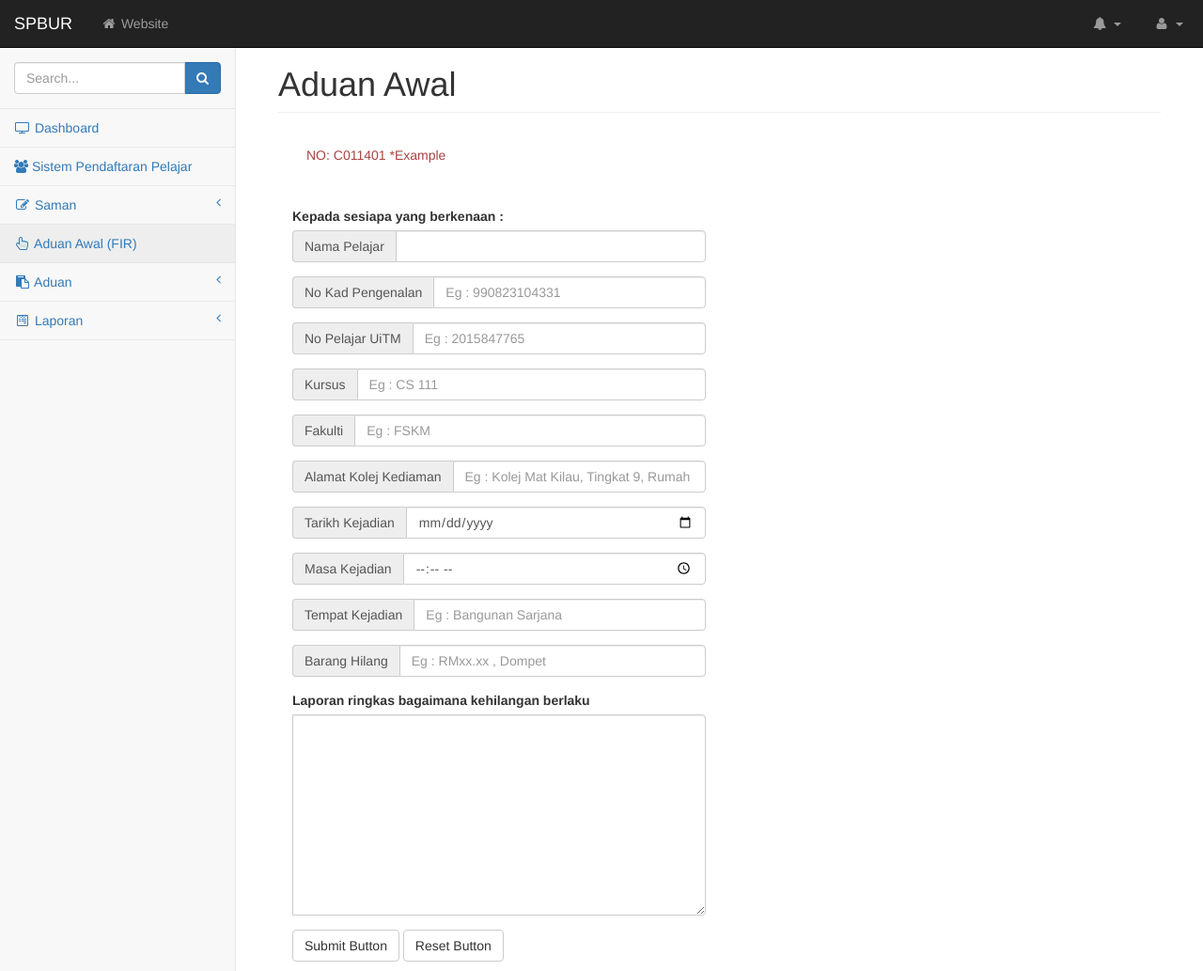
After one commit to FDLAHafa/Project_LI, a PHP site: page /fir.php in a window 1280 px wide. The commit adds this page. Shown: the whole page at 94% size. Run offline with PHP 8.4, Linux system fonts and the light colour scheme; data that the repository does not hold is empty; some libraries are stand-ins or nearby versions.

Commit message:
first report done

```diff
--- a/DashboardOnly.php
+++ b/DashboardOnly.php
@@ -96,7 +96,7 @@
                     </ul>
                 </li>
                 <li>
-                    <a href="#" class=""><i class="fa fa-hand-pointer-o fa-fw"></i> Aduan Awal (FIR)</a>
+                    <a href="fir.php" class=""><i class="fa fa-hand-pointer-o fa-fw"></i> Aduan Awal (FIR)</a>
                 </li>
                 <li>
                     <a href="#"><i class="fa fa-clipboard fa-fw"></i> Aduan <span class="fa arrow"></span></a>
--- /dev/null
+++ b/fir.php
@@ -0,0 +1,135 @@
+<!DOCTYPE html>
+<html lang="en">
+  <head>
+    <meta charset="utf-8">
+    <meta http-equiv="X-UA-Compatible" content="IE=edge">
+    <meta name="viewport" content="width=device-width, initial-scale=1">
+    <meta name="description" content="">
+    <meta name="author" content="">
+    <link rel="stylesheet" href="//cdnjs.cloudflare.com/ajax/libs/morris.js/0.5.1/morris.css">
+    <script src="//ajax.googleapis.com/ajax/libs/jquery/1.9.0/jquery.min.js"></script>
+    <script src="//cdnjs.cloudflare.com/ajax/libs/raphael/2.1.0/raphael-min.js"></script>
+    <script src="//cdnjs.cloudflare.com/ajax/libs/morris.js/0.5.1/morris.min.js"></script>
+    <title>SPBUR</title>
+
+    <!-- Bootstrap Core CSS -->
+    <link href="css/bootstrap.min.css" rel="stylesheet">
+
+    <!-- MetisMenu CSS -->
+    <link href="css/metisMenu.min.css" rel="stylesheet">
+
+    <!-- Timeline CSS -->
+    <link href="css/timeline.css" rel="stylesheet">
+
+    <!-- Custom CSS -->
+    <link href="css/startmin.css" rel="stylesheet">
+
+    <!-- Morris Charts CSS -->
+    <link href="css/morris.css" rel="stylesheet">
+
+    <!-- Custom Fonts -->
+    <link href="css/font-awesome.min.css" rel="stylesheet" type="text/css">
+
+    <!-- HTML5 Shim and Respond.js IE8 support of HTML5 elements and media queries -->
+    <!-- WARNING: Respond.js doesn't work if you view the page via file:// -->
+    <!--[if lt IE 9]>
+    <script src="https://oss.maxcdn.com/libs/html5shiv/3.7.0/html5shiv.js"></script>
+    <script src="https://oss.maxcdn.com/libs/respond.js/1.4.2/respond.min.js"></script>
+    <![endif]-->
+  </head>
+  <body>
+      <?php
+      include("dbconn.php");
+      session_start();
+          if(isset($_SESSION['staff_ID']))
+          {
+
+          $sql0 = "SELECT * FROM staff WHERE staff_ID = ".$_SESSION['staff_ID']."";
+          $query0 = mysqli_query($dbconn, $sql0) or die ("Error: ".mysqli_error($dbconn));
+          $r = mysqli_fetch_assoc($query0);
+          }
+      ?>
+
+      <div id="wrapper">
+          <?php include("DashboardOnly.php");?>
+      </div>
+
+  <!-- Page Content -->
+  <div id="page-wrapper">
+      <div class="container-fluid">
+          <div class="row">
+              <div class="col-lg-12">
+                  <h1 class="page-header">Aduan Awal</h1>
+              </div>
+          </div>
+      <div class="col-lg-6">
+          <form role="form" method="post" action="firProcess.php">
+              <div class="panel-body">
+                  <p class="text-danger" disabled>NO: C011401 *Example</p>
+              </div>
+              <br><label>Kepada sesiapa yang berkenaan :</label><br>
+              <div>
+                <div class="form-group input-group">
+                  <span class="input-group-addon">Nama Pelajar</span>
+                  <input type="text" name="name" class="form-control" >
+                </div>
+                <div class="form-group input-group">
+                    <span class="input-group-addon">No Kad Pengenalan</span>
+                    <input type="number" name="mykad" class="form-control" placeholder="Eg : 990823104331">
+                </div>
+                <div class="form-group input-group">
+                    <span class="input-group-addon">No Pelajar UiTM</span>
+                    <input type="number" name="matric_no" class="form-control" placeholder="Eg : 2015847765">
+                </div>
+              </div>
+              <div class="form-group input-group">
+                  <span class="input-group-addon">Kursus</span>
+                  <input type="text" name="prog_code" class="form-control" placeholder="Eg : CS 111">
+              </div>
+              <div class="form-group input-group">
+                  <span class="input-group-addon">Fakulti</span>
+                  <input type="text" name="faculty" class="form-control" placeholder="Eg : FSKM">
+              </div>
+              <div class="form-group input-group">
+                  <span class="input-group-addon">Alamat Kolej Kediaman</span>
+                  <input type="text" name="address" class="form-control" placeholder="Eg : Kolej Mat Kilau, Tingkat 9, Rumah 21">
+              </div>
+              <div class="form-group input-group">
+                  <span class="input-group-addon">Tarikh Kejadian</span>
+                  <input type="date" name="missDate" class="form-control">
+              </div>
+              <div class="form-group input-group">
+                  <span class="input-group-addon">Masa Kejadian</span>
+                  <input type="time" name="missTime" class="form-control">
+              </div>
+              <div class="form-group input-group">
+                  <span class="input-group-addon">Tempat Kejadian</span>
+                  <input type="text" name="missPlace" class="form-control" placeholder="Eg : Bangunan Sarjana">
+              </div>
+              <div class="form-group input-group">
+                  <span class="input-group-addon">Barang Hilang</span>
+                  <input type="text" name="missItem" class="form-control" placeholder="Eg : RMxx.xx , Dompet">
+              </div>
+              <div class="form-group input-group">
+                  <label>Laporan ringkas bagaimana kehilangan berlaku</label>
+                  <textarea class="form-control" rows="10" name="report"></textarea>
+              </div>
+              <div>
+                <button type="submit" name="submit" class="btn btn-default">Submit Button</button>
+                <button type="reset" class="btn btn-default">Reset Button</button><p>
+              </div>
+          </form>
+      </div>
+      </div>
+  </div>
+  </body>
+  <!-- jQuery -->
+  <script src="js/jquery.min.js"></script>
+  <!-- Bootstrap Core JavaScript -->
+  <script src="js/bootstrap.min.js"></script>
+  <!-- Metis Menu Plugin JavaScript -->
+  <script src="js/metisMenu.min.js"></script>
+  <!-- Custom Theme JavaScript -->
+  <script src="js/startmin.js"></script>
+
+</html>
```
Also changed, not shown: TestFile.php (+51 -0 lines), complain.sql (added, +69 -0 lines), firProcess.php (added, +41 -0 lines).
